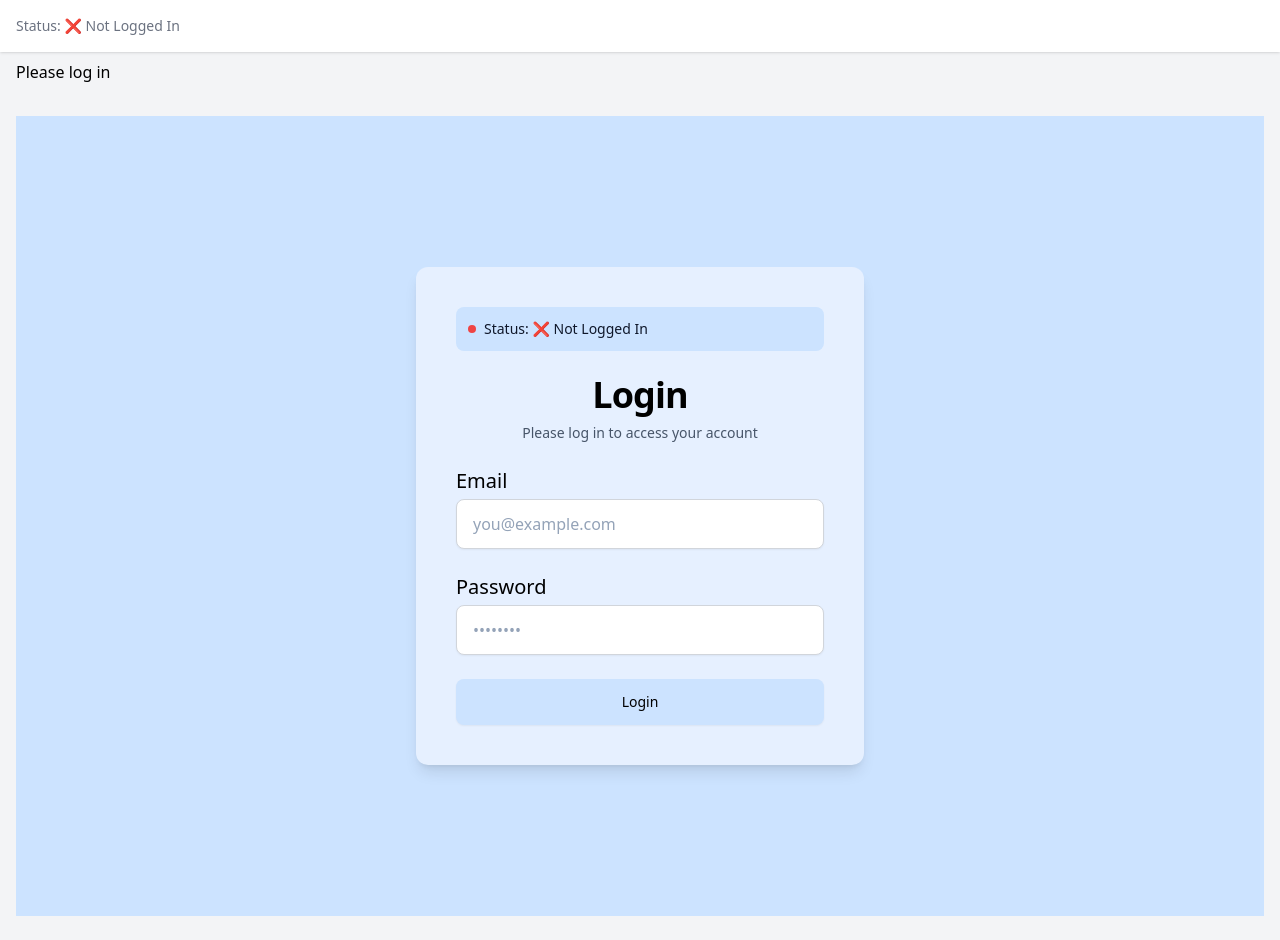
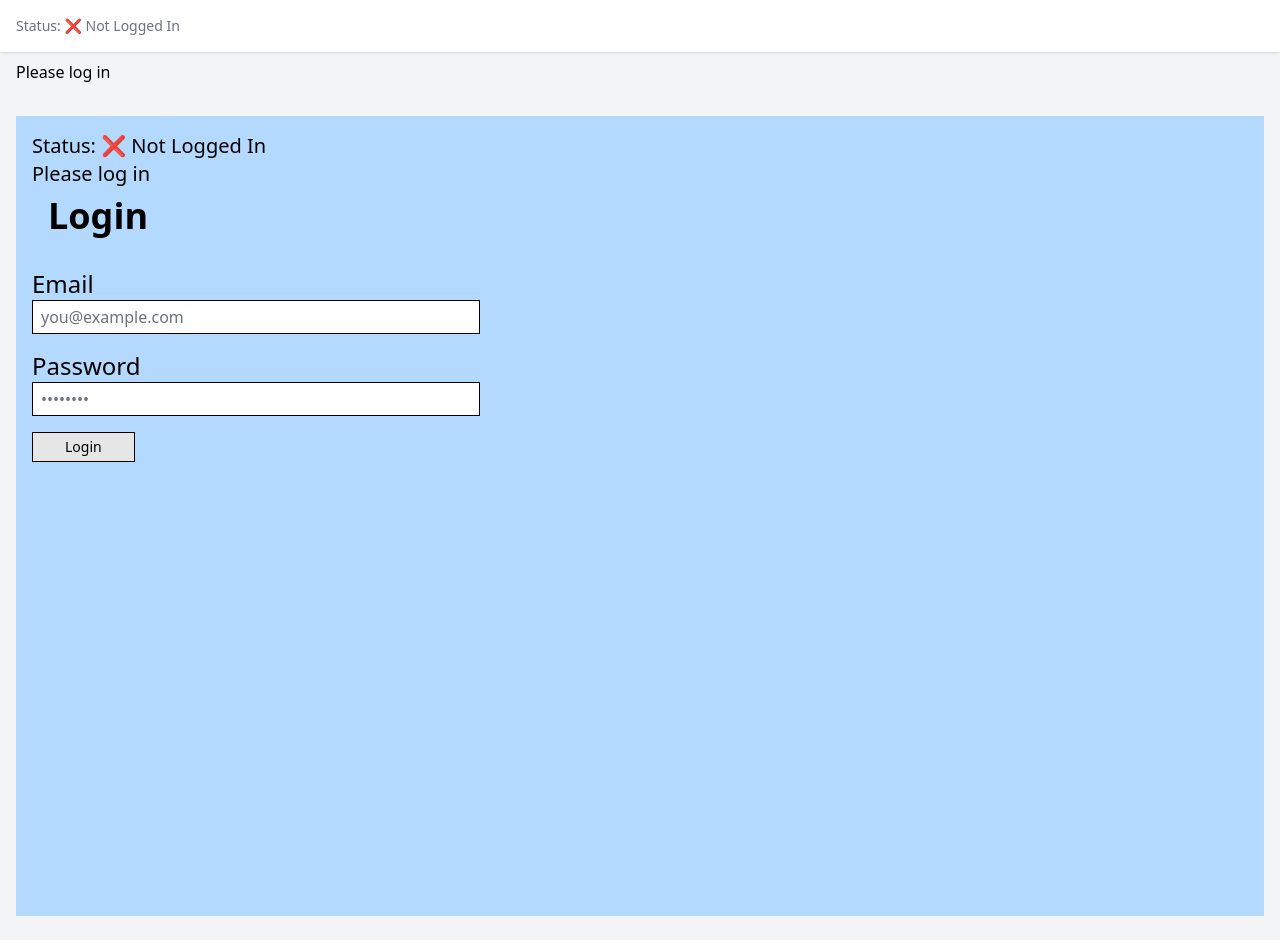
Before and after one commit to raybunnage/dhg-monorepo, a React (Vite) app in the folder apps/dhg-baseline/: page / in a window 1280 px wide. Built offline with nearby package versions, Linux system fonts and the light colour scheme.

Commit message:
more login changes

```diff
--- a/apps/dhg-baseline/src/pages/LoginPage.tsx
+++ b/apps/dhg-baseline/src/pages/LoginPage.tsx
@@ -32,44 +32,29 @@ const LoginPage = () => {
 
   return (
     <div className={`
-      min-h-screen flex items-center justify-center
-      bg-[#cce3ff]
-      px-4 py-12 sm:px-6 lg:px-8
-    `}>
-      <div className={`
-        w-full max-w-md space-y-6
-        bg-[#e6f0ff] rounded-xl shadow-lg
-        p-8 sm:p-10
+      min-h-screen flex flex-col items-start justify-start
+      bg-[#b3d9ff]
+      p-4
     `}>
       {/* Status Section */}
-        <div className="flex items-center space-x-2 text-sm mb-6 bg-[#cce3ff] p-3 rounded-lg">
-          <div className="w-2 h-2 rounded-full bg-red-500"></div>
-          <span className="text-slate-900">Status: ❌ Not Logged In</span>
+      <div className="mb-2">
+        <div className="text-xl">Status: ❌ Not Logged In</div>
+        <div className="text-xl">Please log in</div>
       </div>
 
-        {/* Title Section */}
-        <div>
-          <h1 className={`
-            text-4xl font-bold text-center text-black
-            tracking-tight
-          `}>Login</h1>
-          <p className="mt-2 text-center text-sm text-slate-600">
-            Please log in to access your account
-          </p>
+      <div className="text-4xl font-bold mb-8 bg-[#b3d9ff] inline-block px-4">
+        Login
       </div>
 
       {error && (
-          <div className="p-3 text-sm bg-red-50 border border-red-200 text-red-600 rounded-lg">
+        <div className="mb-4 text-red-600">
           {error}
         </div>
       )}
 
-        <form onSubmit={handleSubmit} className="mt-8 space-y-6" role="form">
+      <form onSubmit={handleSubmit} className="space-y-4 w-full max-w-md" role="form">
         <div>
-            <label
-              htmlFor="email"
-              className="block text-xl font-medium text-black mb-1"
-            >
+          <label htmlFor="email" className="text-2xl mr-2">
             Email
           </label>
           <input
@@ -78,15 +63,10 @@ const LoginPage = () => {
             name="email"
             required
             className={`
-                block w-full
-                px-4 py-3
-                border border-gray-300
+              w-full
+              px-2 py-1
+              border border-black
               text-slate-900
-                rounded-lg
-                shadow-sm
-                focus:ring-2 focus:ring-blue-500 focus:border-blue-500
-                placeholder:text-slate-400
-                transition-colors duration-200
               bg-white
             `}
             placeholder="you@example.com"
@@ -94,10 +74,7 @@ const LoginPage = () => {
         </div>
 
         <div>
-            <label
-              htmlFor="password"
-              className="block text-xl font-medium text-black mb-1"
-            >
+          <label htmlFor="password" className="text-2xl mr-2">
             Password
           </label>
           <input
@@ -106,15 +83,10 @@ const LoginPage = () => {
             name="password"
             required
             className={`
-                block w-full
-                px-4 py-3
-                border border-gray-300
+              w-full
+              px-2 py-1
+              border border-black
               text-slate-900
-                rounded-lg
-                shadow-sm
-                focus:ring-2 focus:ring-blue-500 focus:border-blue-500
-                placeholder:text-slate-400
-                transition-colors duration-200
               bg-white
             `}
             placeholder="••••••••"
@@ -124,15 +96,10 @@ const LoginPage = () => {
         <button
           type="submit"
           className={`
-              w-full flex justify-center items-center
-              px-4 py-3
-              border border-transparent
+            px-8 py-1
+            border border-black
             text-sm font-medium text-black
-              bg-[#cce3ff] hover:bg-[#b3d9ff]
-              rounded-lg
-              shadow-sm
-              transition-colors duration-200
-              focus:outline-none focus:ring-2 focus:ring-offset-2 focus:ring-blue-500
+            bg-[#e6e6e6] hover:bg-[#cccccc]
             disabled:opacity-50 disabled:cursor-not-allowed
             ${isLoading ? 'cursor-wait' : 'cursor-pointer'}
           `}
@@ -152,7 +119,6 @@ const LoginPage = () => {
         </button>
       </form>
     </div>
-    </div>
   );
 };
 
```
Lines whose indentation alone changed are shown as unchanged.
